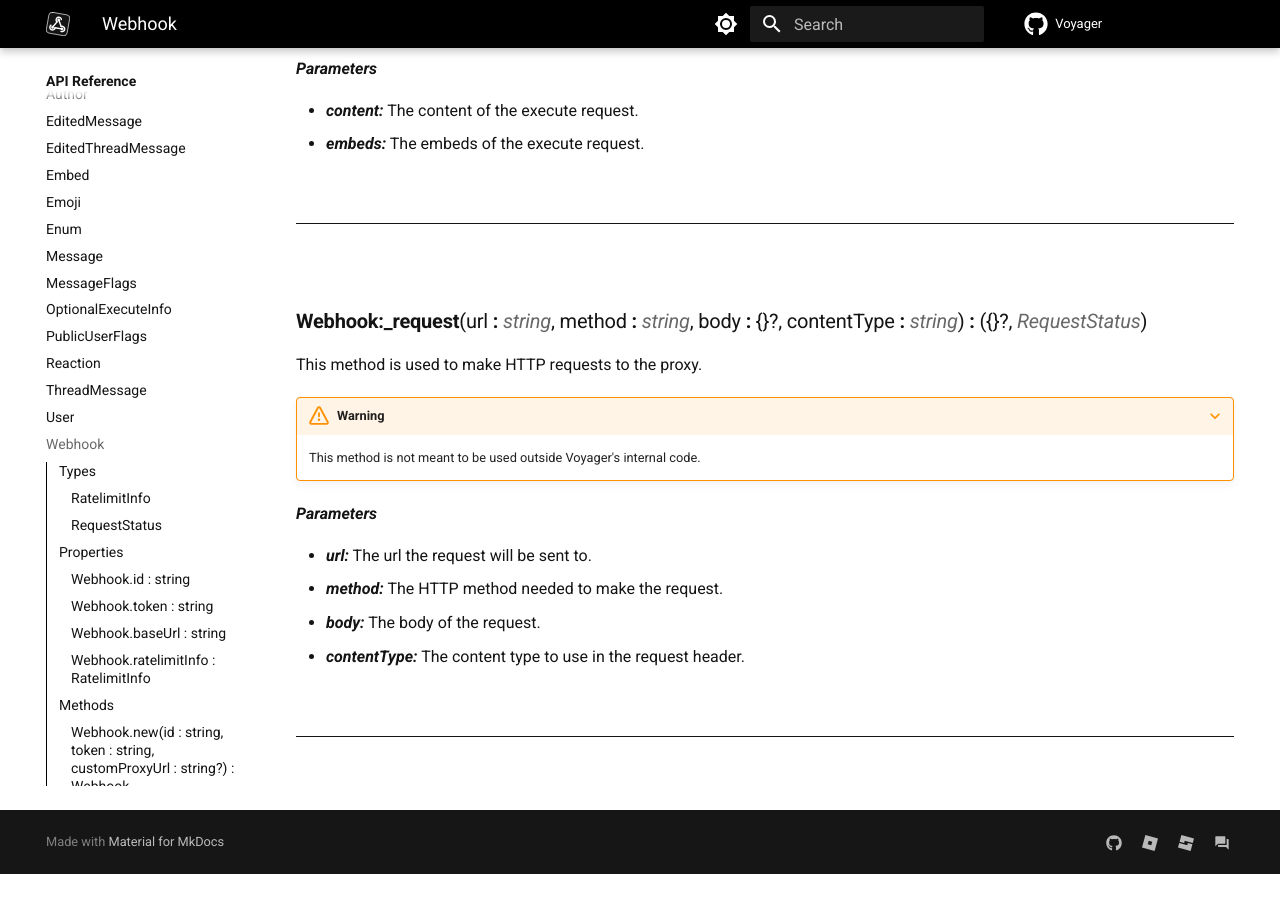
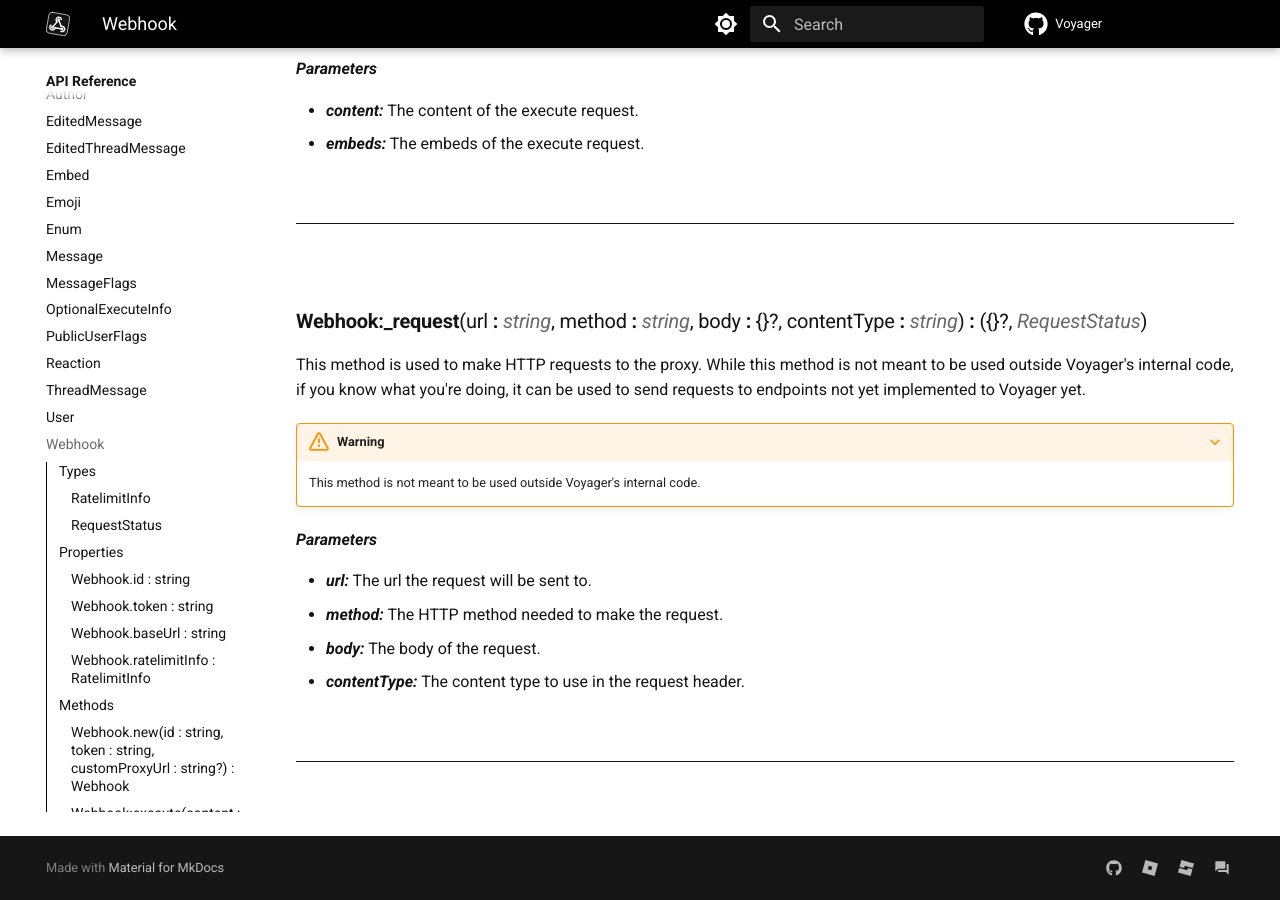
Before and after one commit to Jodenee/Voyager, an MkDocs documentation site: the page built from docs/API-Reference/Webhook.md, in a window 1280 px wide and 900 px high, scrolled down 5090 px. Built offline with MkDocs 1.6.1 and Material for MkDocs 9.7.7, drawn with Linux system fonts in a browser that asks for light colours; comment, search, counter and statistics services are not loaded; the version menu is left out; before the commit the page ends 5964 px from its top, so only the background shows below that; some of the changed text lies outside the part shown.

Commit message:
Update Webhook.md
Updated _request description

```diff
--- a/docs/API-Reference/Webhook.md
+++ b/docs/API-Reference/Webhook.md
@@ -198,7 +198,7 @@ This method validates data given to :editMessage before sending it to Discord. T
 <br />
 
 ### **Webhook:_request**(url **:** [*string*](https://create.roblox.com/docs/scripting/luau/strings), method **:** [*string*](https://create.roblox.com/docs/scripting/luau/strings), body **:** {}?, contentType **:** [*string*](https://create.roblox.com/docs/scripting/luau/strings)) **:** ({}?, [*RequestStatus*](#requeststatus))
-This method is used to make HTTP requests to the proxy.
+This method is used to make HTTP requests to the proxy. While this method is not meant to be used outside Voyager's internal code, if you know what you're doing, it can be used to send requests to endpoints not yet implemented to Voyager yet.
 
 ???+ warning
     This method is not meant to be used outside Voyager's internal code.
```
